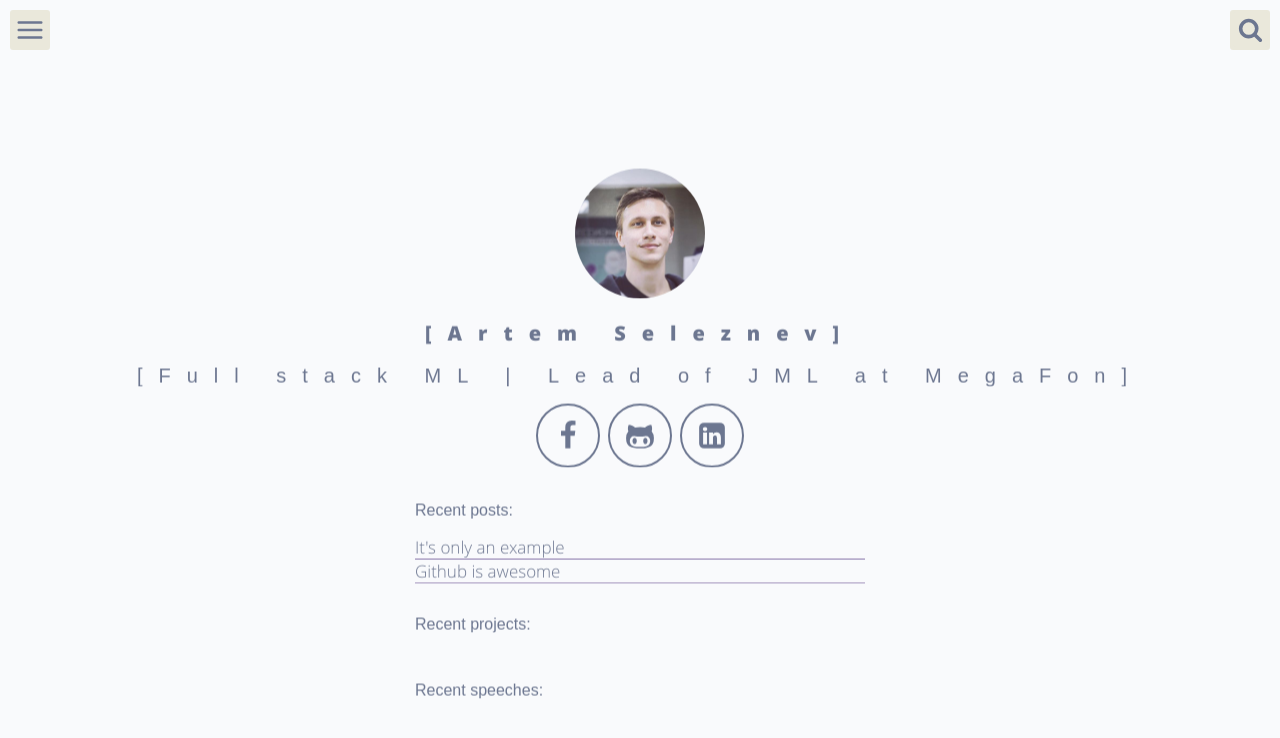
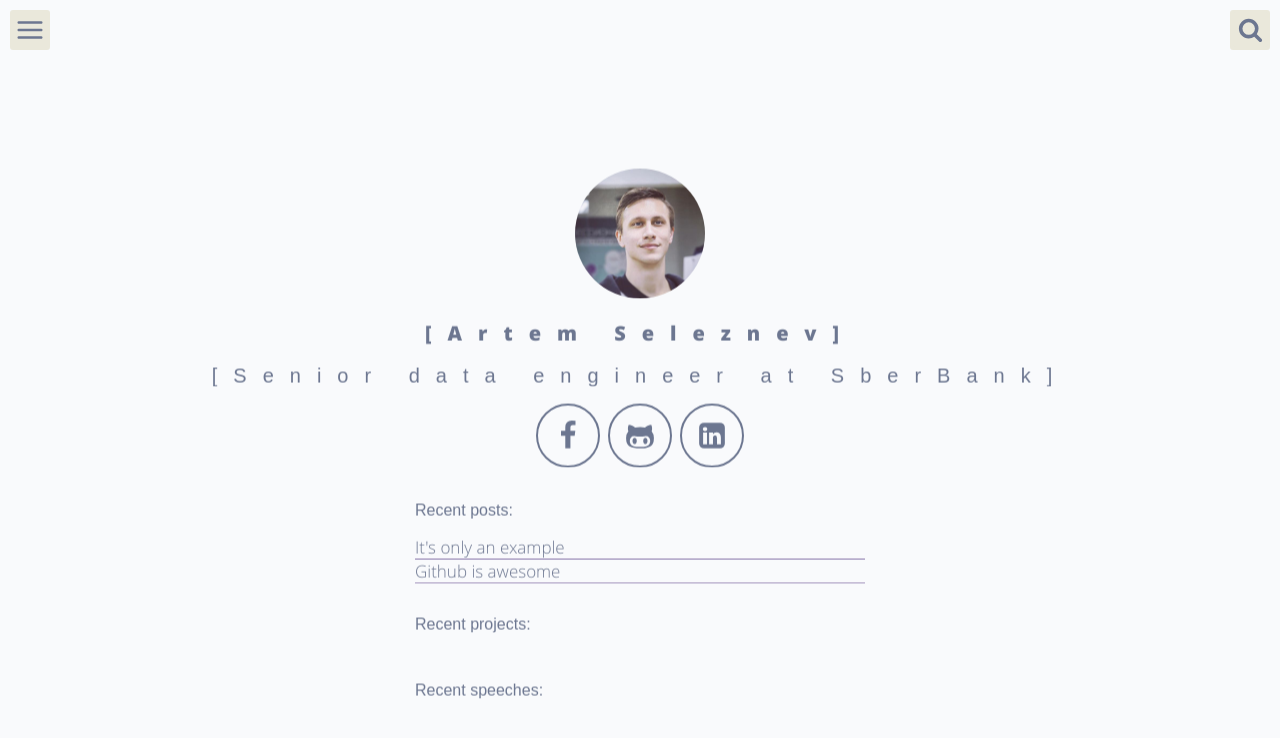
Before and after one commit to NameArtem/nameartem.github.io, a Jekyll site: the page built from index.html, in a window 1280 px wide. Shown: the top 738 px of the page. Built offline with Jekyll 4.4.1, drawn with Linux system fonts in a browser that asks for light colours.

Commit message:
Update _config.yml

```diff
--- a/_config.yml
+++ b/_config.yml
@@ -1,12 +1,12 @@
 # Site settings
-title: Artem's personal place on the Internate
+title: Artem's personal place on Internet
 description: "A little bit about my work"
 #baseurl: "/space-jekyll-template" # for test: remove string '/space-jekyll-template' to ''
 url: "https://nameartem.github.io/"
 
 # User settings
 username: Artem Seleznev
-user_title: Full stack ML | Lead of JML at MegaFon
+user_title: Senior data engineer at SberBank
 #email: lorem.lorem@ipsum.com
 facebook_username: seleznev.artem.info
 github_username:  nameartem
```
